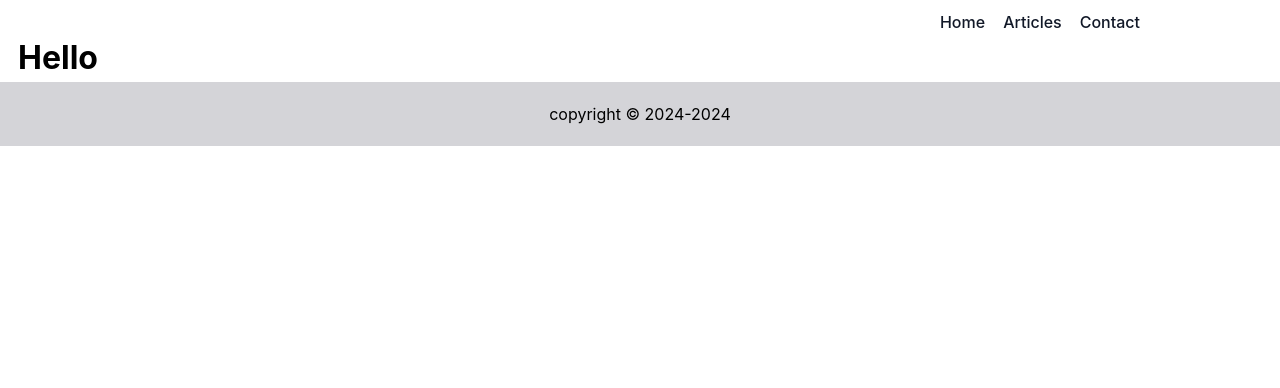
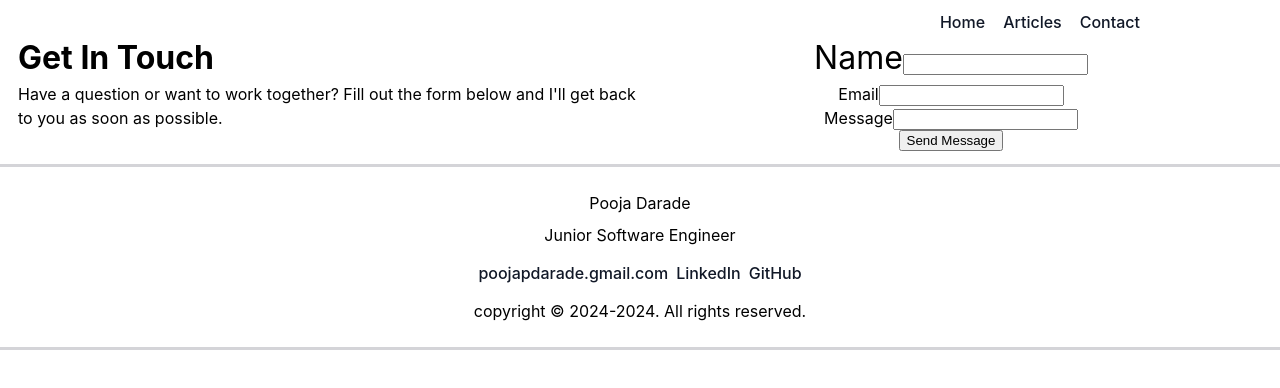
Before and after one commit to poojapdarade/personal-website, a React (Vite) app: page /contact in a window 1280 px wide. Shown: the top 388 px of the page. Built offline with nearby package versions, Linux system fonts and the light colour scheme.

Commit message:
Contact form implemented

```diff
--- a/src/components/PageLayout.css
+++ b/src/components/PageLayout.css
@@ -8,12 +8,21 @@
 
 .footer {
   padding: 20px;
+  margin-top: 16px;
   margin-left: -18px;
   margin-right: -18px;
-  background-color: #d4d4d8;
+  outline: solid #d4d4d8;
 }
 
 .footer p {
   max-width: 100%;
   text-align: center;
+  line-height: 2;
 }
+
+.footer-social-network-info {
+  padding: 10px;
+  display: flex;
+  gap: 8px;
+  justify-content: center;
+}
--- a/src/components/PageLayout.jsx
+++ b/src/components/PageLayout.jsx
@@ -10,7 +10,16 @@ export function PageLayout({ title, children }) {
         {children}
       </div>
       <footer className="footer">
-        <p>copyright &copy; 2024-{new Date().getFullYear()}</p>
+        <p>Pooja Darade</p>
+        <p>Junior Software Engineer</p>
+        <div className="footer-social-network-info">
+          <a href="mailto:poojap.darade@gmail.com">poojapdarade.gmail.com</a>
+          <a href="https://linkedin.com/in/pooja-darade-658008119">LinkedIn</a>
+          <a href="https://github.com/poojapdarade">GitHub</a>
+        </div>
+        <p>
+          copyright &copy; 2024-{new Date().getFullYear()}. All rights reserved.
+        </p>
       </footer>
     </div>
   );
--- /dev/null
+++ b/src/pages/Contact.css
@@ -0,0 +1,34 @@
+.contact-layout {
+  display: grid;
+}
+
+@media (min-width: 600px) {
+  .contact-layout {
+    grid-template-columns: repeat(1, minmax(0, 1fr));
+    .contact-me {
+      display: flex;
+      flex-direction: column;
+    }
+  }
+}
+
+@media (min-width: 900px) {
+  .contact-layout {
+    grid-template-columns: repeat(2, minmax(0, 1fr));
+  }
+}
+
+.contact-me {
+  display: flex;
+  flex-direction: column;
+  align-items: center;
+}
+
+.get-in-touch {
+  display: flex;
+  flex-direction: column;
+}
+
+.submit {
+  display: block;
+}
--- a/src/pages/Contact.jsx
+++ b/src/pages/Contact.jsx
@@ -1,5 +1,76 @@
+import { useState } from "react";
 import { PageLayout } from "../components/PageLayout";
+import "./Contact.css";
 
 export function Contact() {
-  return <PageLayout title="Hello"></PageLayout>;
+  const [status, setStatus] = useState(null);
+
+  function submitForm(event) {
+    event.preventDefault();
+    setStatus("submitting");
+
+    const data = new FormData(event.target);
+    fetch(event.target.action, {
+      method: event.target.method,
+      body: data,
+      headers: {
+        Accept: "application/json",
+      },
+    })
+      .then((response) => {
+        if (response.ok) {
+          setStatus("success");
+        } else {
+          setStatus("error");
+        }
+      })
+      .catch((error) => {
+        setStatus("error");
+      });
+  }
+
+  return (
+    <PageLayout>
+      <div className="contact-layout">
+        <div className="get-in-touch">
+          <h1>Get In Touch</h1>
+          <p>
+            Have a question or want to work together? Fill out the form below
+            and I'll get back to you as soon as possible.
+          </p>
+        </div>
+        <form
+          className="contact-me"
+          onSubmit={submitForm}
+          action="https://formspree.io/f/xdknnazl"
+          method="POST"
+        >
+          <div className="name">
+            <label>Name</label>
+            <input type="text" name="name" />
+          </div>
+          <div className="email">
+            <label>Email</label>
+            <input type="text" name="email" />
+          </div>
+          <div className="Message">
+            <label>Message</label>
+            <input type="text" name="message" />
+          </div>
+          {status === "success" ? (
+            <p>Thank you for submitting</p>
+          ) : (
+            <button
+              className="submit"
+              type="submit"
+              disabled={status === "submitting"}
+            >
+              Send Message
+            </button>
+          )}
+          {status === "error" && <p>Please try again</p>}
+        </form>
+      </div>
+    </PageLayout>
+  );
 }
```
